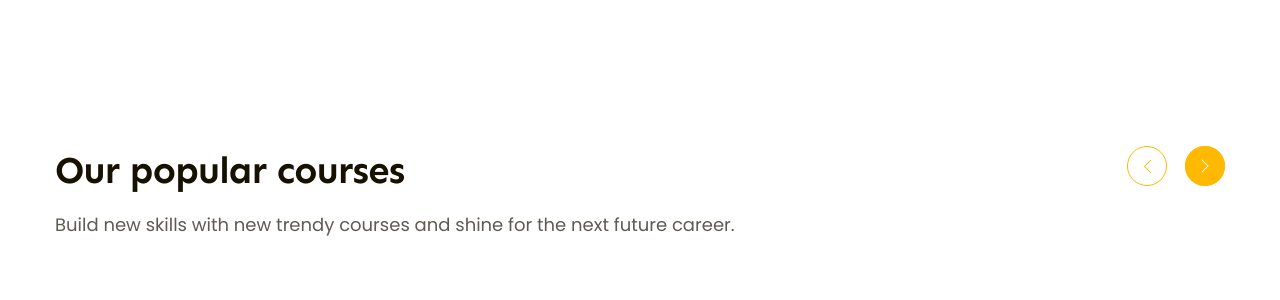
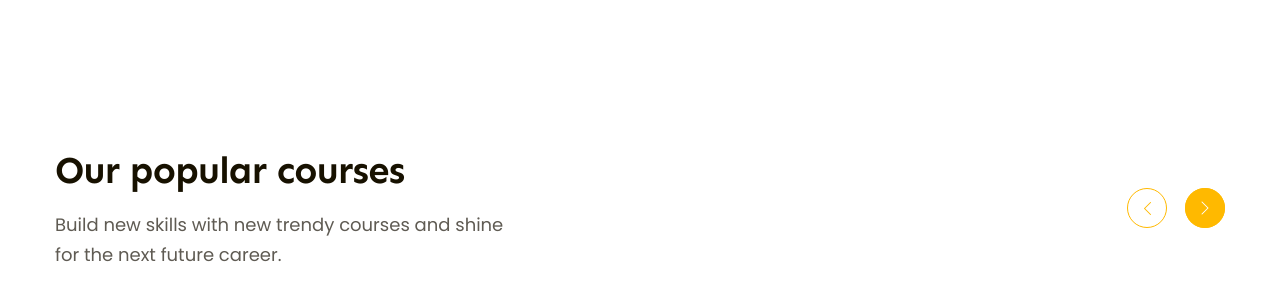
Before and after one commit to nguong-dung/figma-to-html, a plain HTML site: page index.html in a window 1280 px wide. Shown: the part 957-1257 px from the top of the page. Drawn offline with Linux system fonts and the light colour scheme.

Commit message:
p6 xong popular top

```diff
--- a/assets/css/style.css
+++ b/assets/css/style.css
@@ -278,13 +278,13 @@ a {
 .popular-top {
   display: flex;
   justify-content: space-between;
+  align-items: center;
 }
 
 .popular-top .desc {
   margin-top: 16px;
   color: #5f5b53;
   font-size: 1.8rem;
-  font-style: normal;
   line-height: 1.67;
 }
 
@@ -300,7 +300,11 @@ a {
   cursor: pointer;
 }
 
-.popular-top .controls{
+.popular-top .controls {
   display: flex;
   gap: 18px;
 }
+
+.popular-top .info{
+  width: 45.8rem;
+}
```
